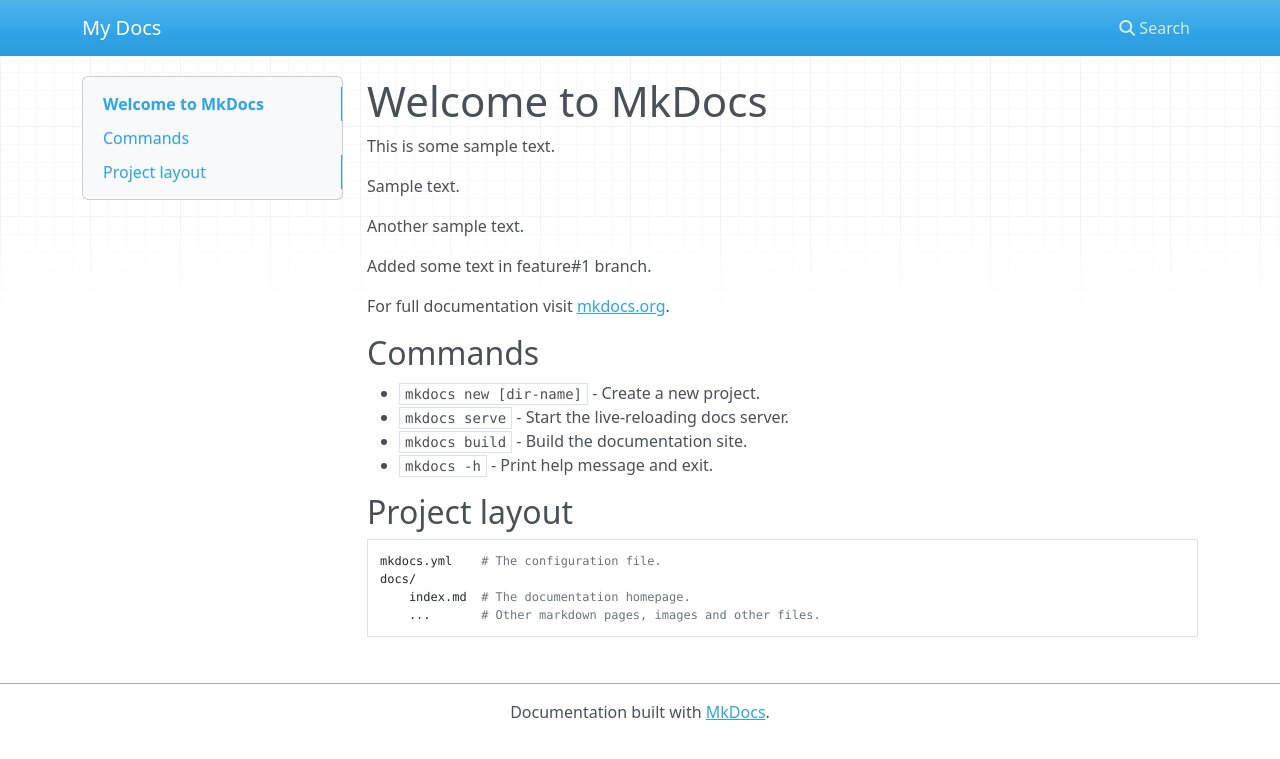
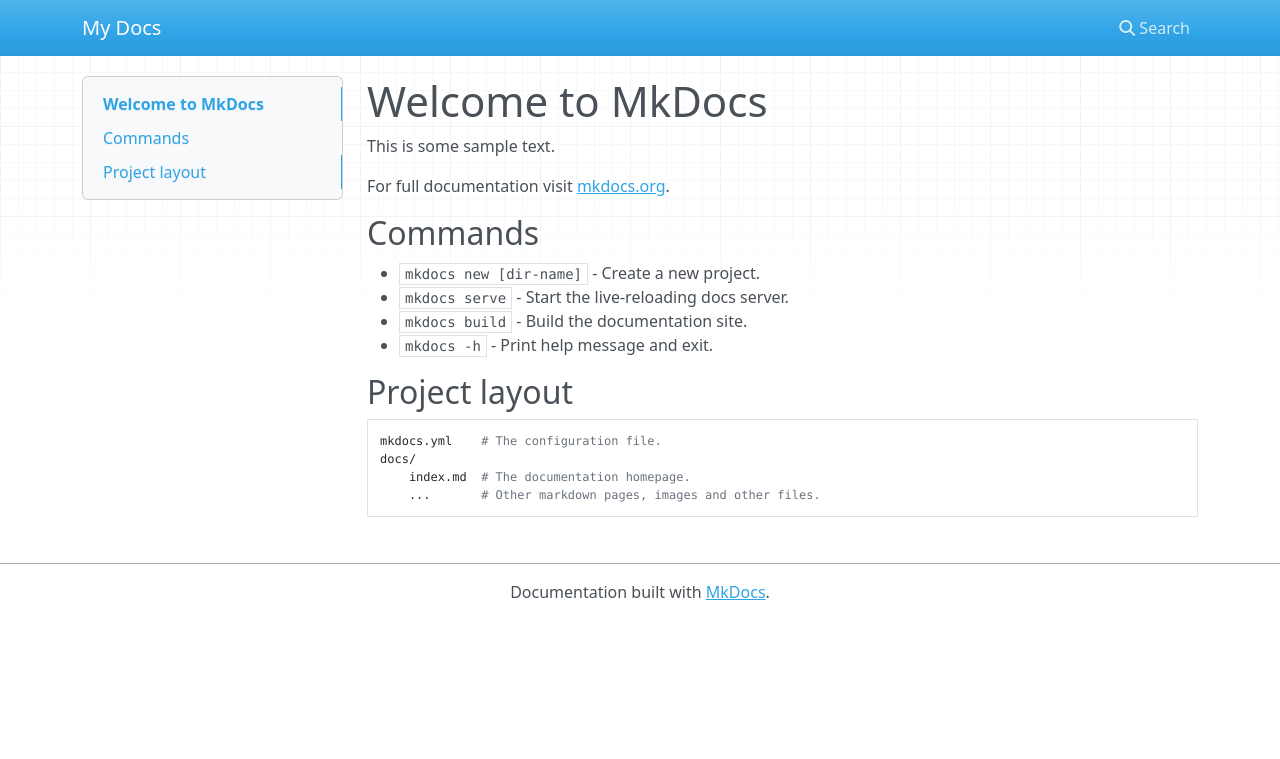
Before and after one commit to pradipbasak/mkdocs-demo, an MkDocs documentation site: the page built from docs/index.md, in a window 1280 px wide. Shown: the top 759 px of the page. Built offline with MkDocs 1.6.1, drawn with Linux system fonts in a browser that asks for light colours; nearby versions of some CDN libraries.

Commit message:
removed sample text

```diff
--- a/docs/index.md
+++ b/docs/index.md
@@ -1,12 +1,6 @@
 # Welcome to MkDocs
 
 This is some sample text.
-
-Sample text.
-
-Another sample text.
-
-Added some text in feature#1 branch.
 
 
 For full documentation visit [mkdocs.org](https://www.mkdocs.org).
```
